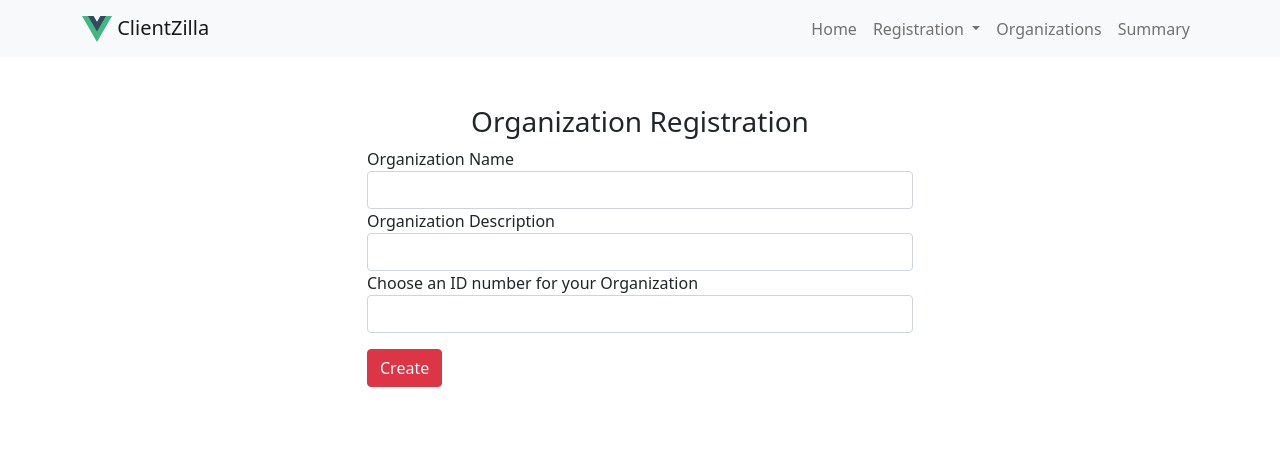
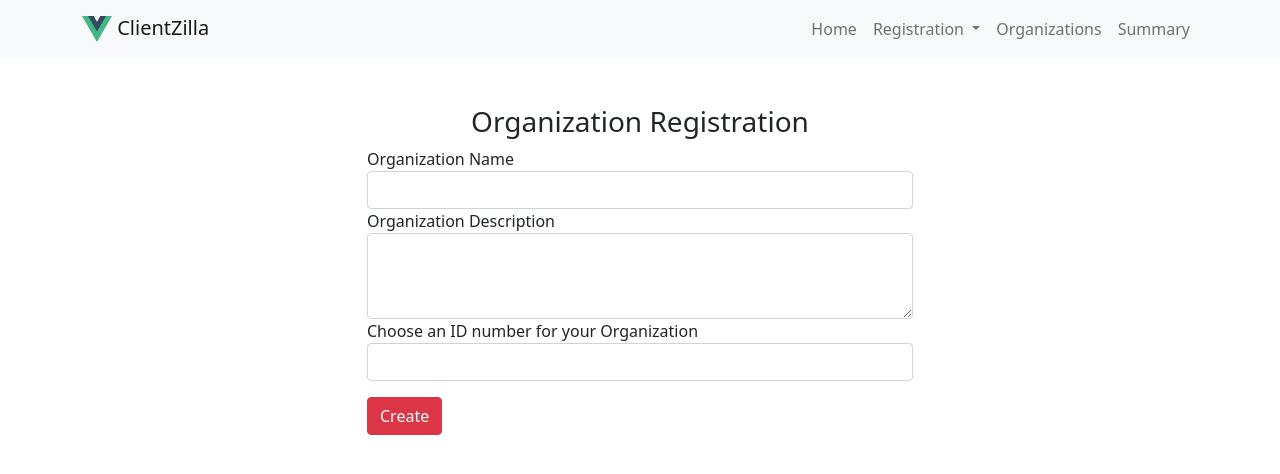
Before and after one commit to grvcmd/ClientZilla, a Vue app in the folder cis-4339-project-frontend/: page /orgsignup in a window 1280 px wide. Shown: the top 474 px of the page. Built offline with nearby package versions, Linux system fonts and the light colour scheme.

Commit message:
Have organization description as a text area

```diff
--- a/cis-4339-project-frontend/src/views/OrgSignUpView.vue
+++ b/cis-4339-project-frontend/src/views/OrgSignUpView.vue
@@ -9,7 +9,8 @@
                 </div>
                 <div class="form-group">
                     <label>Organization Description</label>
-                    <input type="text" class="form-control" v-model="organization.orgDesc" required>
+                    <!-- <input type="text" class="form-control" v-model="organization.orgDesc" required> -->
+                    <textarea class="form-control" id="exampleFormControlTextarea1" rows="3" v-model="organization.orgDesc" required></textarea>
                 </div>
                 <div class="form-group">
                     <label>Choose an ID number for your Organization</label>
@@ -69,7 +70,7 @@
 
                     axios.post(apiURL, this.organization).then(() => {
                         //After submission, go back to the orgsignup view
-                        this.$router.push('/orgsignup')
+                        this.$router.push('/view-orgs')
 
                         console.log("form send to db")
 
```
